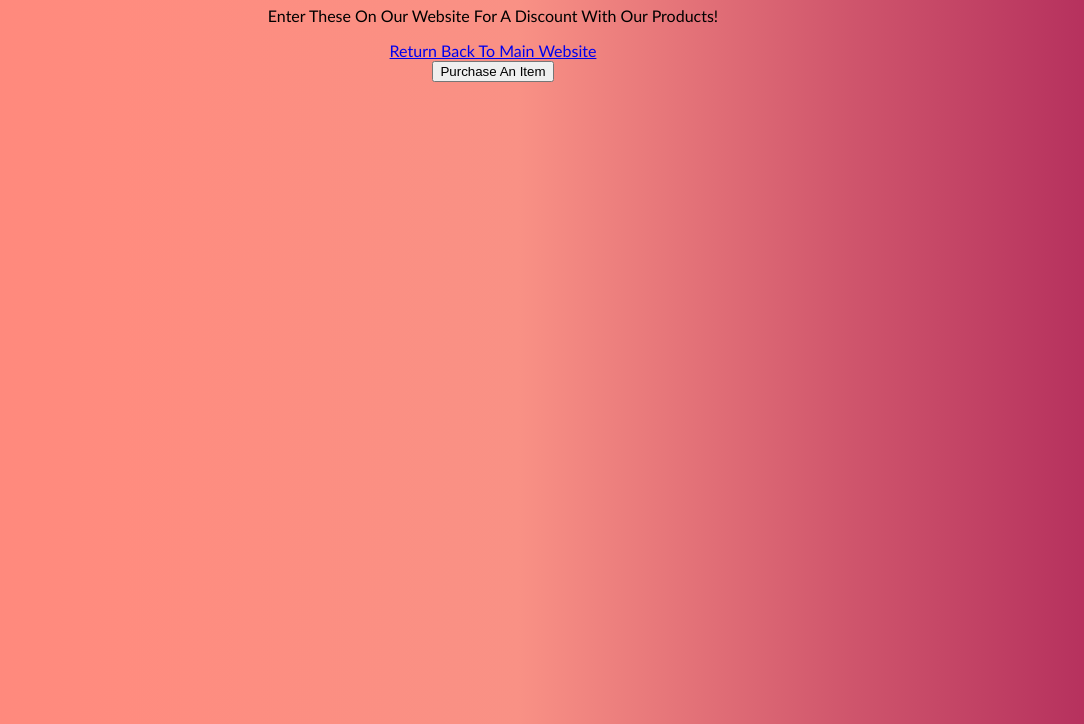
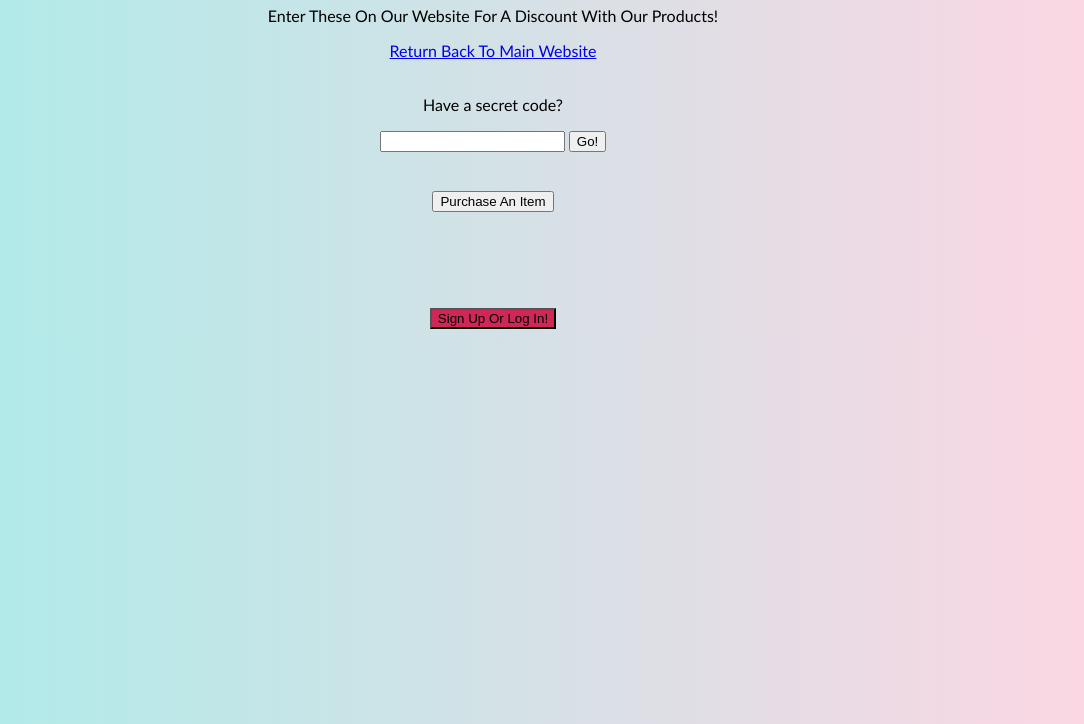
Before and after one commit to samykcodes/websiteforfun, a plain HTML site: page index.html in a window 1280 px wide. Shown: the part 76-800 px from the top of the page, without its empty margins (147-1231 px from the left). Drawn offline with Linux system fonts and the light colour scheme.

Commit message:
Add files via upload

```diff
--- a/index.html
+++ b/index.html
@@ -8,12 +8,26 @@
     </h1>
     <p>Enter These On Our Website For A Discount With Our Products!</p>
     <a href="https://sites.google.com/view/senvelopes/home">Return Back To Main Website</a>
+    <br>
+    <br>
+    <form action="secret.html"></form>
+    <p>Have a secret code?</p>
+    <input type="text" id="secret">
+    <button onclick="check()">Go!</button>
    </form>
+   <br>
+   <br>
    <br>
    <form action="./purchase.html">
     <button type="submit">Purchase An Item</button>
-
 </form>
-
+<br>
+<br>
+<br>
+<br>
+<br>
+<form action="sign.html">
+<button id="sign">Sign Up Or Log In!</button>
+</form>
 </body>
-<script src="script.js"></script>
+<script src="order.js"></script>
--- /dev/null
+++ b/order.js
@@ -0,0 +1,6 @@
+function check(){
+    var box = document.getElementById("secret").value;
+    if(box == "Secret"){
+        alert("The secret code is correct! You will be redirected now...")
+    }
+}
--- a/style.css
+++ b/style.css
@@ -1,5 +1,13 @@
 html {
-    background-image: linear-gradient(to right, #ff8177 0%, #ff867a 0%, #ff8c7f 21%, #f99185 52%, #cf556c 78%, #b12a5b 100%);
+    background-image: linear-gradient(to right, #a8edea 0%, #fed6e3 100%);
     text-align: center;
     font-family: 'Trebuchet MS', 'Lucida Sans Unicode', 'Lucida Grande', 'Lucida Sans', Arial, sans-serif;
 }
+
+#discac{
+    color: black;
+}
+
+#sign{
+    background-color: #CF2856;
+}
```
Also changed, not shown: script.js (line endings or trailing spaces).
